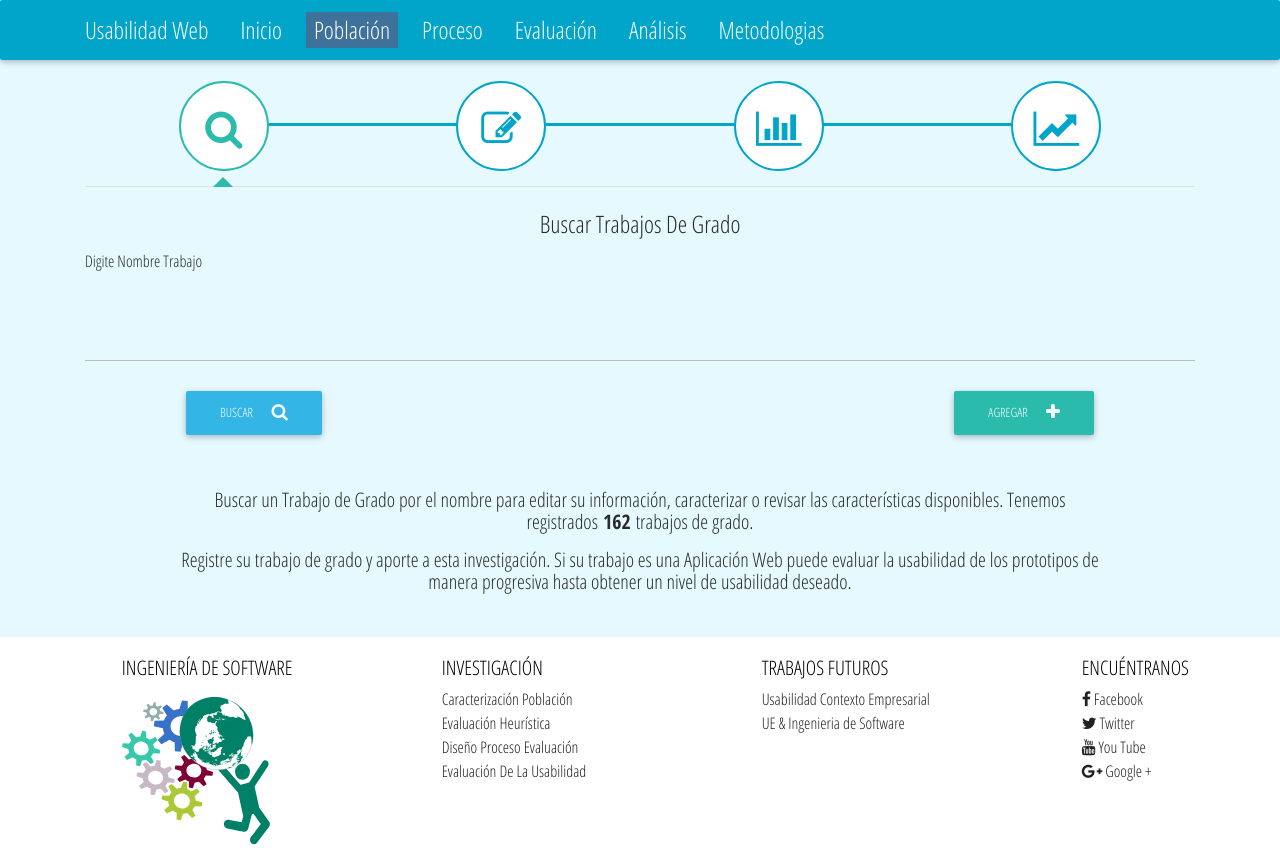
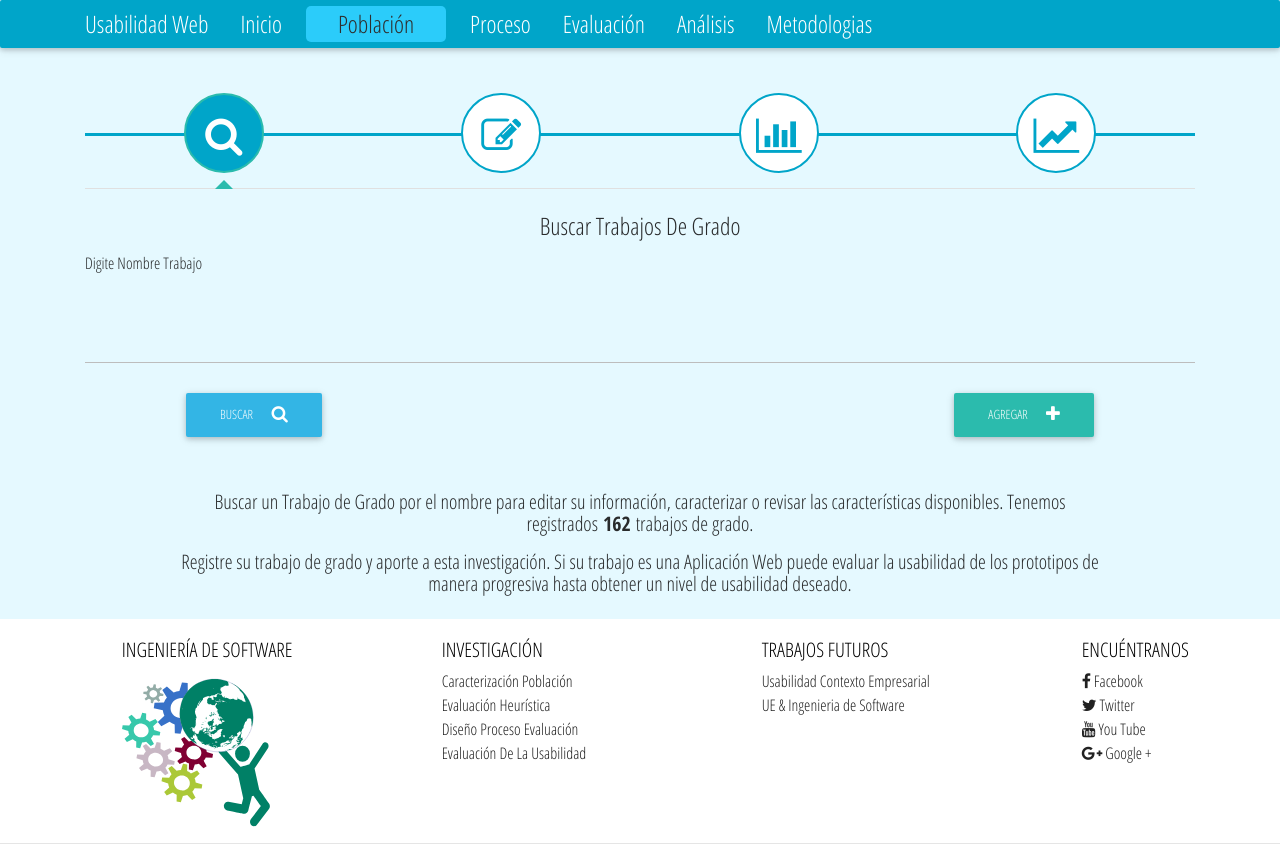
Before and after one commit to SmartEmotions/UsabilityWeb, a Django app: page /works/ in a window 1280 px wide. Shown: the top 859 px of the page. Run offline with Django 3.2, Linux system fonts and the light colour scheme; parts of the project's set-up code (start-up, migrations or seed data) failed here and were passed over; some libraries are stand-ins or nearby versions.

Commit message:
Style Tabs

```diff
--- a/Population/templates/includes/scripts/scriptsLoadCharacteristics.html
+++ b/Population/templates/includes/scripts/scriptsLoadCharacteristics.html
@@ -107,9 +107,8 @@ function getdata(characteristic)
 
 function getDataLine(characteristic)
 {
-    var [canvas,url, height]=(characteristic=='work_year_type')?["works_year_types",
-                                                                 "{% url 'works-year-types' %}",
-                                                                 20]:['', '', ''];
+    var [canvas,url]=(characteristic=='work_year_type')?["works_year_types",
+                      "{% url 'works-year-types' %}"]:['', '', ''];
     $.ajax({
         url: url,
         type: 'GET',
@@ -159,7 +158,7 @@ function drawDataCharacteristic(info, characteristic, canvas, height)
     drawBar(canv, labs, data, dalb, bgcl, perc, width, height);
 }
 
-function drawTimeLine(info, characteristic, canvas, height)
+function drawTimeLine(info, characteristic, canvas)
 {
     var bgcl = ["rgba(0, 77, 64,0.8)",
                 "rgba(38, 166, 154,0.8)",
--- a/Population/templates/populationInit.html
+++ b/Population/templates/populationInit.html
@@ -70,7 +70,7 @@
                                               data-placement="bottom"
                                               data-toggle='tooltip'
                                               title="Caracteristicas">
-                                            <i class="fa fa-bar-chart"></i>
+                                            <i class="fa fa-bar-chart" aria-hidden="true"></i>
                                             <!-- Tipos -->
                                         </span>
 
--- a/static/css/style.css
+++ b/static/css/style.css
@@ -11,7 +11,10 @@ body,
 
 button, input, optgroup, select, textarea{
     font-family: 'Open Sans Condensed' !important;
-    font-size: 17px;
+}
+
+input{
+    font-size: 1.3rem !important;
 }
 
 b{
@@ -35,13 +38,42 @@ a.navbar-brand
 
 .navbar.scrolling-navbar
 {
-    padding-top: 8px;
-    padding-bottom: 8px;
+    padding-top: 2px;
+    padding-bottom: 2px;
 }
 
 .navbar-nav .nav-item.active > .nav-link
 {
-    background-color: #3F729B !important;
+    background-color: #2BCCFA !important;
+    border-top-left-radius: 5px;
+	border-top-right-radius: 5px;
+	border-bottom-right-radius: 5px;
+	border-bottom-left-radius: 5px;
+    padding-left:  2rem;
+    padding-right: 2rem;
+    color: #2E2E2E !important;
+}
+
+.navbar-nav .nav-item:hover > .nav-link
+{
+    background-color: #2BDCFA !important;
+    border-top-left-radius: 5px;
+	border-top-right-radius: 5px;
+	border-bottom-right-radius: 5px;
+	border-bottom-left-radius: 5px;
+    padding-left:  2rem;
+    padding-right: 2rem;
+    color: #4B515D !important;
+}
+
+.navbar-nav .nav-item.active:last-child:before,
+.navbar-nav .nav-item.active:last-child:after {
+  content: '';
+  display: block;
+  position: absolute;
+  pointer-events: none;
+  -webkit-transition: left 1.3s ease;
+  transition: left 1.3s ease;
 }
 
 .nav-link
@@ -87,6 +119,11 @@ button.btn-lg{
 button.btn-personalized{
     background-color: #316f68;
 }
+
+.btn.btn-sm
+{
+    font-size: 0.8rem;
+}
 /* Error Div   ---------------------------------------------------------------*/
 
 div.error
@@ -103,7 +140,8 @@ div.error
     transform: translateY(0%);
 }
 /* Scroll To Top Button ------------------------------------------------------*/
-.scroll-top-wrapper {
+.scroll-top-wrapper
+{
     position: fixed;
     opacity: 0;
     visibility: hidden;
@@ -132,7 +170,8 @@ div.error
 {
 	background-color: #2BBBAD;
 }
-.scroll-top-wrapper.show {
+.scroll-top-wrapper.show
+{
     visibility:visible;
     cursor:pointer;
 	opacity: 1.0;
@@ -175,7 +214,6 @@ div.error
 /**************************************************************************/
 .wizard
 {
-    margin: 20px auto;
     background: transparent;
 }
 
@@ -196,27 +234,28 @@ div.error
     height: 3px;
     background: #00a5c9;
     position: absolute;
-    width: 80%;
+    width: 100%;
     margin: 0 auto;
     left: 0;
     right: 0;
-    top: 40%;
+    top: 50%;
     z-index: 0;
 }
 
 span.round-tab
 {
-    width: 90px;
-    height: 90px;
-    line-height: 90px;
+    width: 5rem;
+    height: 5rem;
+    line-height: 5rem;
     display: inline-block;
     border-radius: 100px;
-    background: #fff !important;
+    background: #fff;
     border: 2px solid #00a5c9;
     z-index: 2;
     left: 0;
     font-size: 2.5rem;
     margin-bottom: 1rem;
+    margin-top: 1rem;
 }
 span.round-tab i
 {
@@ -225,23 +264,26 @@ span.round-tab i
 /********************* Active Tab *********************/
 .wizard a.active span.round-tab
 {
-    background: #fff;
+    background: #00a5c9;
     border: 2px solid #2BBBAD;
 }
 .wizard a.active span.round-tab i
 {
-    color: #2BBBAD !important;
+    color: #FFF !important;
 }
 /****************** Hover Round Tab *******************/
 span.round-tab:hover
 {
-    color: #2BBBAD;
     border: 2px solid #2BBBAD;
+    box-shadow: 0 0 15px #2BBBAD;
+    transition: all 0.4s ease-in-out;
+    transform: rotateY(360deg);
+    background: #00a5c9;
 }
 
 span.round-tab:hover > i
 {
-    color: #2BBBAD !important;
+    color: #FFF !important;
 }
 
 .wizard .nav-tabs > li
@@ -266,11 +308,11 @@ span.round-tab:hover > i
 {
     content: " ";
     position: absolute;
-    left: 46%;
+    left: 47%;
     opacity: 1;
     margin: 0 auto;
     bottom: 0px;
-    border: 10px solid transparent;
+    border: 0.6rem solid transparent;
     border-bottom-color: #2BBBAD;
 }
 
@@ -319,11 +361,11 @@ span.round-tab:hover > i
         line-height: 50px;
     }
 
-    .wizard li.active:after
+    .wizard a.active:after
     {
         content: " ";
         position: absolute;
-        left: 35%;
+        left: 35% !important;
     }
 }
 
```
Also changed, not shown: ThesisDB.sql (deleted).
